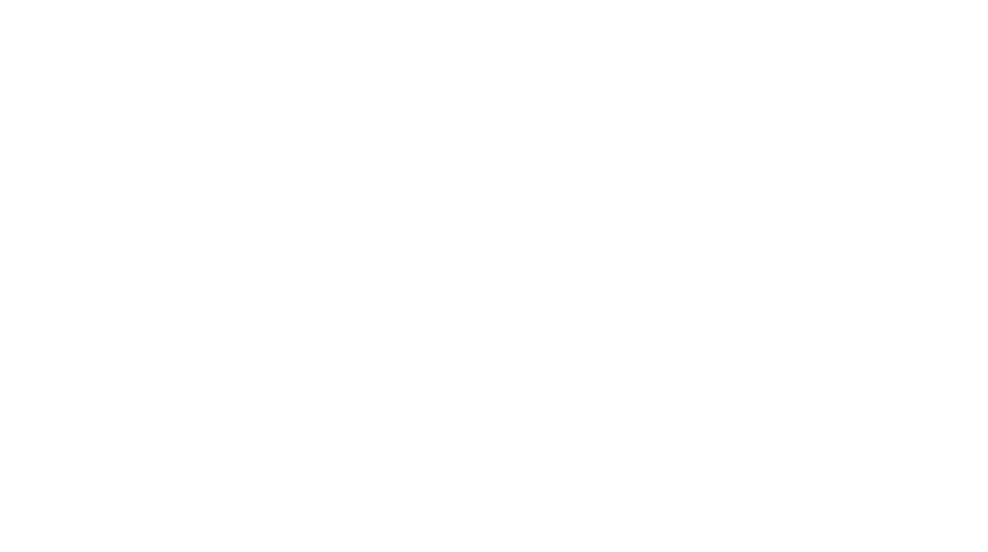
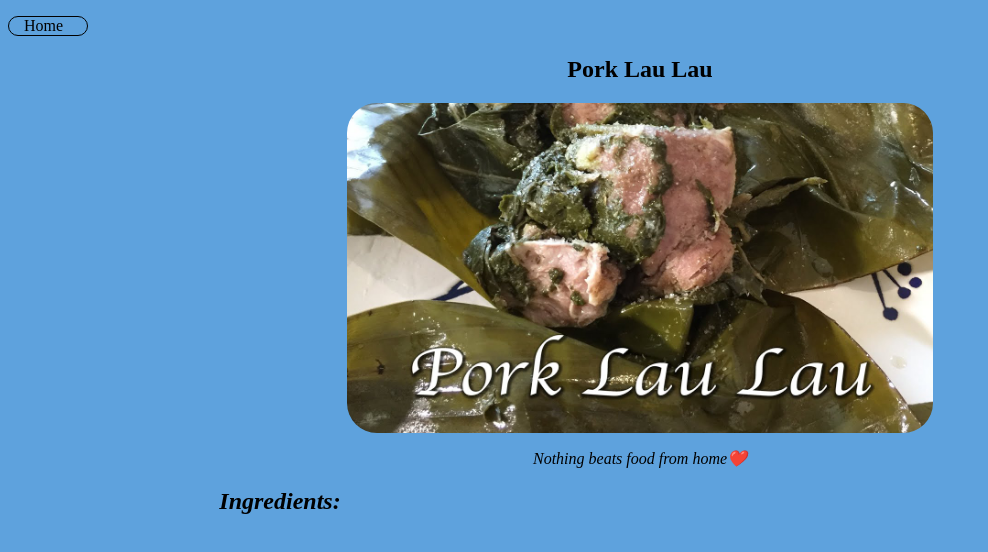
Before and after one commit to Kaytin808/odin-recipes, a plain HTML site: page recipes/lau.html in a window 1280 px wide. Shown: the whole page, without its empty margins (0-988 px from the left). Drawn offline with Linux system fonts and the light colour scheme.

Commit message:
Added pork lau lau img

```diff
--- a/recipes/lau.html
+++ b/recipes/lau.html
@@ -7,6 +7,51 @@
     <title>Pork Lau Lau  recipe</title>
 </head>
 <body>
+    <p class="home"><a href="/index.html">
+        Home
+     </a></p>
+    <h2 style="text-align: center;">Pork Lau Lau</h2>
+    <img src="/lau.jpg">
+    <p style="text-align: center;font-style: italic;">Nothing beats food from home❤️</p>
+    <h2 style="text-align: center;font-style: italic;margin-left: -45rem;">Ingredients:</h2>
 
+
+
+
+
+
+
+    <style>
+    .list {
+    display: block;
+    margin-left: 30rem;
+    padding-bottom: 20px;
+}
+.home {
+    padding-left: 15px;
+    border: solid;
+    width: 63px;
+    border: solid 1px;
+    border-radius: 35px;
+}
+a:active, a:visited, a:link {
+    color: black;
+    text-decoration: none;
+}
+a:hover {
+    color: rgba(255, 255, 255, 0.699);
+}
+body {
+    background-color: rgb(94, 162, 221);
+}
+img {
+    height: 330px;
+    display: block;
+    margin-left: auto;
+    margin-right: auto;
+    border: transparent;
+    border-radius: 30px;
+}
+</style>
 </body>
 </html>
```
